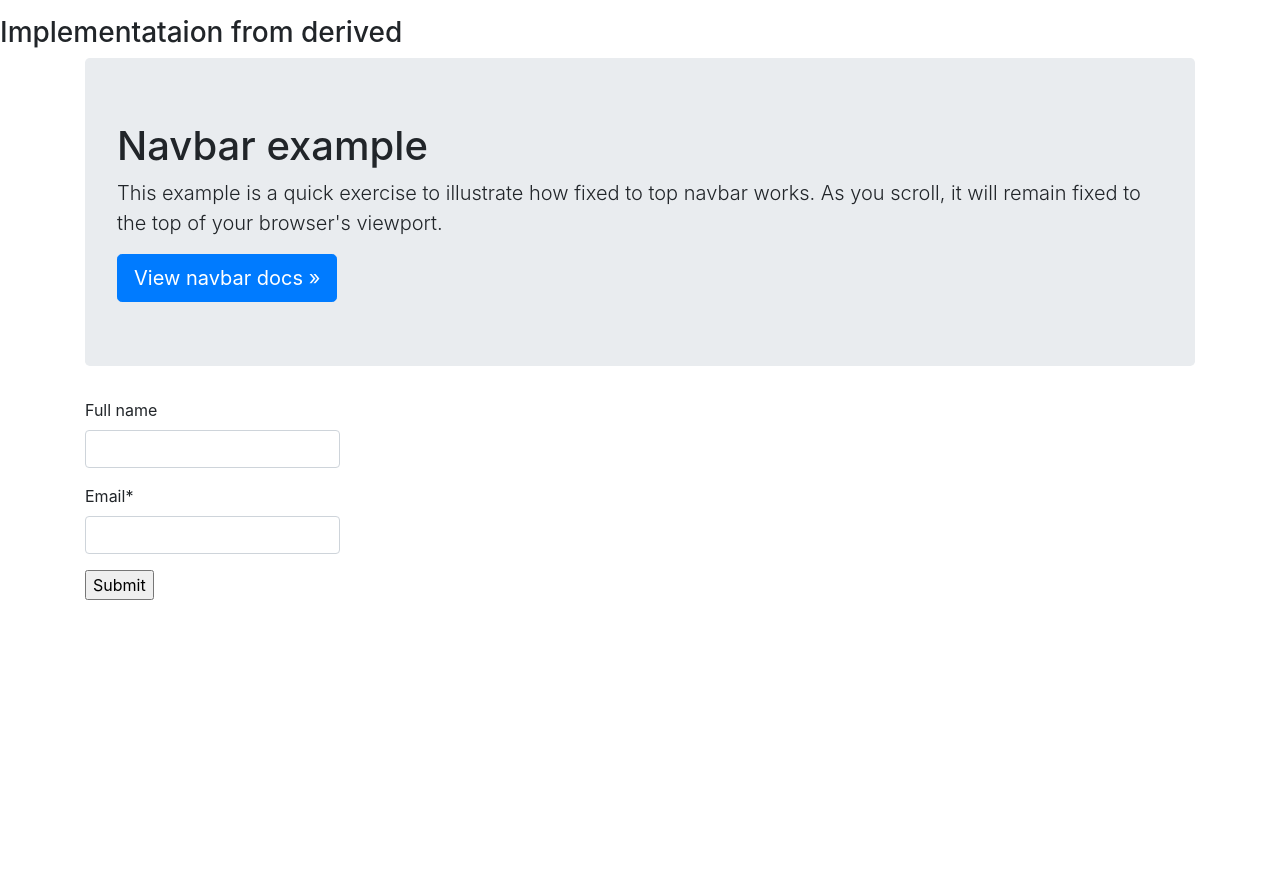
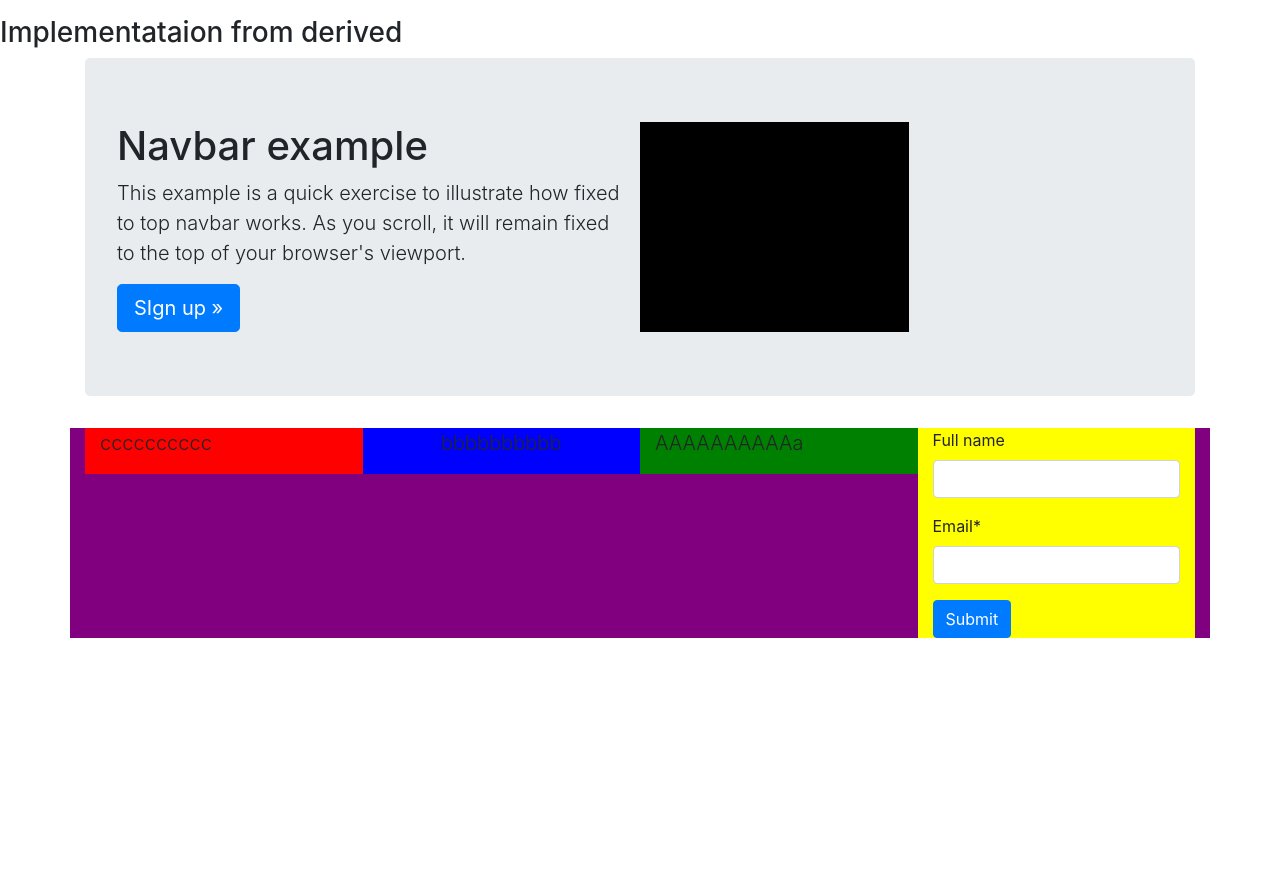
Before and after one commit to ArtemHerasymenko/trydjango, a Django app: page / in a window 1280 px wide. Shown: the part 56-934 px from the top of the page. Run offline with Django 3.2, Linux system fonts and the light colour scheme; some libraries are stand-ins or nearby versions.

Commit message:
after lesson 24

```diff
--- a/templates/base.html
+++ b/templates/base.html
@@ -17,6 +17,13 @@
 
     {% include "head_css.html" %}
 
+
+    <style>
+    {% block style%}
+
+    {% endblock%}
+    </style>
+
   </head>
 
   <body>
@@ -35,26 +42,59 @@
 
 
     <main role="main" class="container">
+
       <div class="jumbotron">
-        <h1>Navbar example</h1>
-        <p class="lead">This example is a quick exercise to illustrate how fixed to top navbar works. As you scroll, it will remain fixed to the top of your browser's viewport.</p>
-        <a class="btn btn-lg btn-primary" href="../../components/navbar/" role="button">View navbar docs &raquo;</a>
+        <div class="row">
+          <div class = "col-md-6">
+
+            <h1>Navbar example</h1>
+            <p class="lead">This example is a quick exercise to illustrate how fixed to top navbar works. As you scroll, it will remain fixed to the top of your browser's viewport.</p>
+            <a class="btn btn-lg btn-primary" href = "" role="button">SIgn up &raquo;</a>
+          </div>
+
+          <div class = "col-md-3 pull-right" style = "background-color:black;height=300px;">
+
+          </div>
+        </div>
       </div>
+
+      <div  class="row">
+        <div class = "col-md-12" style="background-color:purple;">
+
+          <div class = "col-md-3 float-right" style="background-color:yellow;">
+            <form method = "POST", action = "">
+              {% csrf_token %}
+              {{form|crispy}}
+              <input class = "btn btn-primary" type="Submit" name = "Sign UP">
+            </form>
+          </div>
+
+          <div class = "col-md-3 float-right" style="background-color:green;">
+            <p class = 'lead'> AAAAAAAAAAa </p>
+          </div>
+
+
+          <div class = "col-md-3 float-right" style="background-color:blue;">
+            <p class = 'lead text-align-center'> bbbbbbbbbb </p>
+          </div>
+
+
+          <div class = "col-md-3 float-right" style="background-color:red;">
+            <p class = 'lead'> cccccccccc  </p>
+          </div>
 
 
 
-      <div  class="row">
-        <div  class="col-md-3">
-          <form method = "POST", action = "">
-            {% csrf_token %}
-            {{form|crispy}}
-            <input type="Submit" name = "Sign UP">
-          </form>
         </div>
       </div>
 
+    </main>
 
-    </main>
+
+
+
+
+
 
    {% include "head_js.html" %}
   </body>
--- a/templates/baseDerived.html
+++ b/templates/baseDerived.html
@@ -1,4 +1,12 @@
 {% extends "base.html" %}
+
+{% block style%}
+	.text-align-center{
+	        text-align: center;
+
+	}
+{% endblock%}
+
 
 {% block implementMe %}
 	<!-- {{ block.super }} -->
--- a/templates/head_js.html
+++ b/templates/head_js.html
@@ -5,5 +5,5 @@
 
     <script src="https://code.jquery.com/jquery-3.3.1.slim.min.js" integrity="sha384-q8i/X+965DzO0rT7abK41JStQIAqVgRVzpbzo5smXKp4YfRvH+8abtTE1Pi6jizo" crossorigin="anonymous"></script>
     <script>window.jQuery || document.write('<script src="../../assets/js/vendor/jquery-slim.min.js"><\/script>')</script>
-    <script src='{% static "js/vendor/popper.min.js" %}'></script>
+    <script src='{% static "js/popper.min.js" %}'></script>
     <script src='{% static "js/bootstrap.min.js" %}'></script>
```
Also changed, not shown: templates/example_fluid.html (added, +36 -0 lines), static_files_inside_project/css/custom.css (added), 1 other file.
